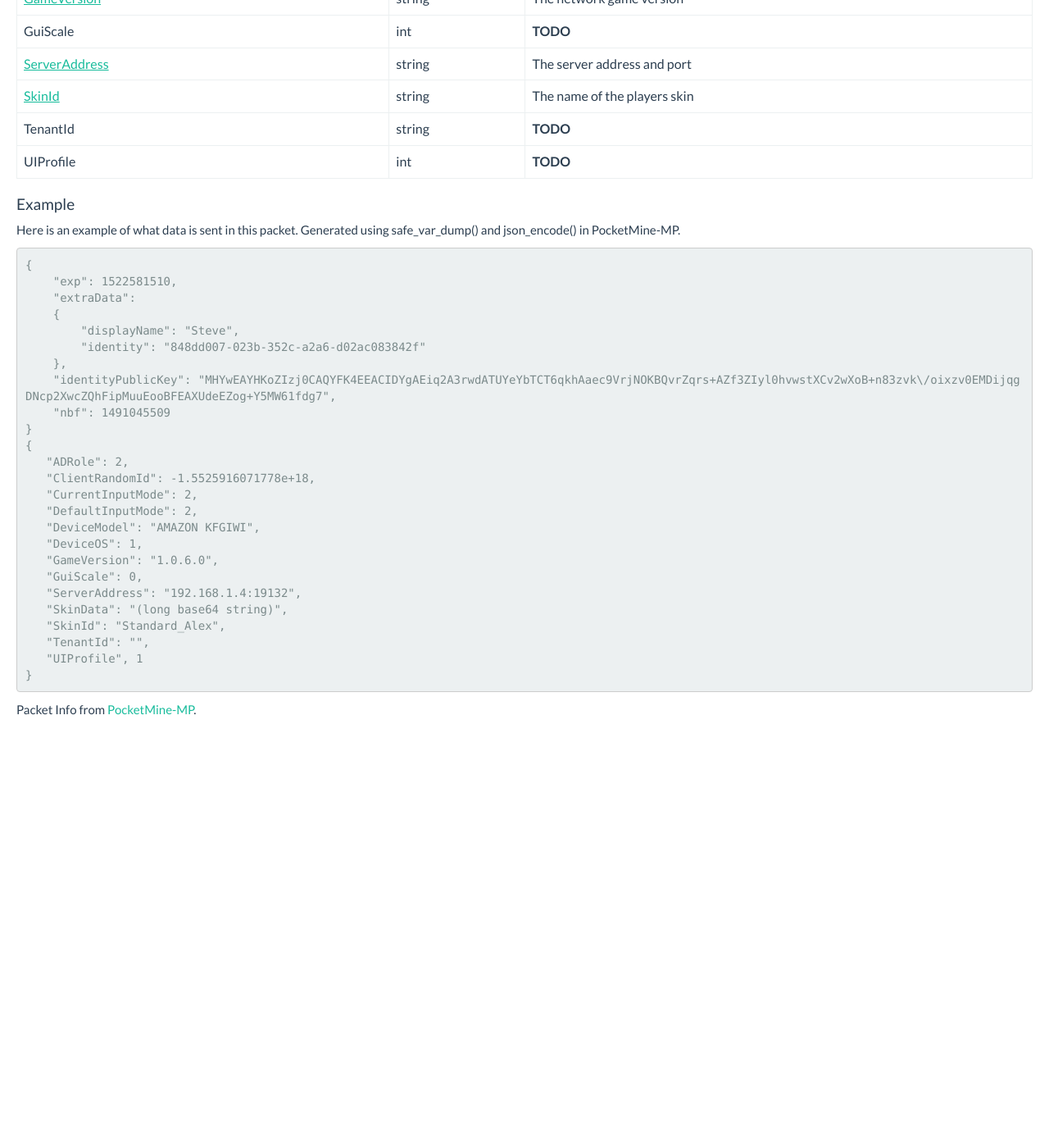
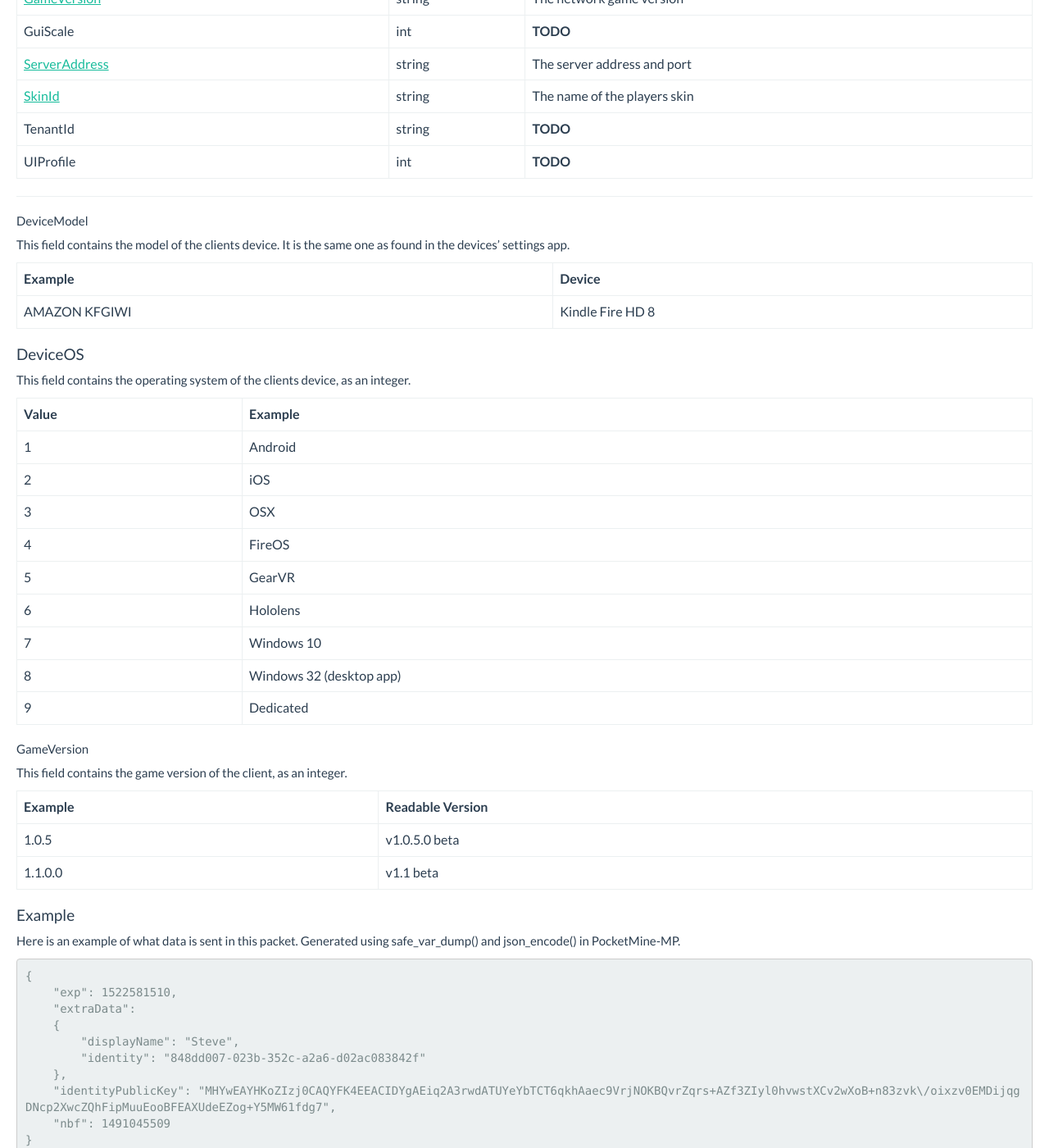
Before and after one commit to GNU-Droid/pe.thediamondyt.tk, a Jekyll site: the page built from _wiki/protocol/1.0.5/packets/Login.md, in a window 1280 px wide and 1400 px high, scrolled down 1121 px. Shown: the whole window at 82% size. Built offline with Jekyll 4.4.1, drawn with Linux system fonts in a browser that asks for light colours; before the commit the page ends 2008 px from its top, so only the background shows below that.

Commit message:
Update some login things

```diff
--- a/_layouts/login.html
+++ b/_layouts/login.html
@@ -3,65 +3,6 @@ layout: default
 ---
 <div class="page">
   {{ content }}
-</div>
-
-<!-- DeviceModel Modal -->
-<div class="modal fade" id="modalDeviceModel" tabindex="-1" role="dialog" aria-labelledby="DeviceOS">
-  <div class="modal-dialog" role="document">
-    <div class="modal-content">
-      <div class="modal-header">
-        <button type="button" class="close" data-dismiss="modal" aria-label="Close"><span aria-hidden="true">&times;</span></button>
-        <h4 class="modal-title" id="modalTitle">DeviceModel</h4>
-      </div>
-      <div class="modal-body">
-		This field contains the model of the client's device.<br/><br/>
-
-        For example (A Kindle Fire HD 8), AMAZON KFGIWI
-      </div>
-    </div>
-  </div>
-</div>
-
-<!-- DeviceOS Modal -->
-<div class="modal fade" id="modalDeviceOS" tabindex="-1" role="dialog" aria-labelledby="DeviceOS">
-  <div class="modal-dialog" role="document">
-    <div class="modal-content">
-      <div class="modal-header">
-        <button type="button" class="close" data-dismiss="modal" aria-label="Close"><span aria-hidden="true">&times;</span></button>
-        <h4 class="modal-title" id="modalTitle">DeviceOS</h4>
-      </div>
-      <div class="modal-body">
-		This field contains the operating system of the client.<br/><br/>
-
-        <li>1 - Android</li>
-		<li>2 - iOS</li>
-		<li>3 - OSX</li>
-		<li>4 - FireOS</li>
-		<li>5 - GearVR</li>
-		<li>6 - Hololens</li>
-		<li>7 - Windows10</li>
-		<li>8 - Win32</li>
-		<li>9 - Dedicated</li>
-      </div>
-    </div>
-  </div>
-</div>
-
-<!-- GameVersion Modal -->
-<div class="modal fade" id="modalGameVersion" tabindex="-1" role="dialog" aria-labelledby="DeviceOS">
-  <div class="modal-dialog" role="document">
-    <div class="modal-content">
-      <div class="modal-header">
-        <button type="button" class="close" data-dismiss="modal" aria-label="Close"><span aria-hidden="true">&times;</span></button>
-        <h4 class="modal-title" id="modalTitle">GameVersion</h4>
-      </div>
-      <div class="modal-body">
-		This field contains the game version displayed on the server listings page.<br/><br/>
-
-        For example, 1.1.0.0
-      </div>
-    </div>
-  </div>
 </div>
 
 <!-- ServerAddress Modal -->
--- a/_wiki/protocol/1.0.5/packets/Login.md
+++ b/_wiki/protocol/1.0.5/packets/Login.md
@@ -47,14 +47,54 @@ Click a field name for more info and examples.
 |ClientRandomId|float|**TODO**|
 |CurrentInputMode|int|**TODO**|
 |DefaultInpuutMode|int|**TODO**|
-|[DeviceModel](#){:data-toggle="modal"}{:data-target="#modalDeviceModel"} |string|The model of the device|
-|[DeviceOS](#){:data-toggle="modal"}{:data-target="#modalDeviceOS"} |int|**TODO**|
-|[GameVersion](#){:data-toggle="modal"}{:data-target="#modalGameVersion"} |string|The network game version|
+|[DeviceModel](#){:data-target="#DeviceModel"} |string|The model of the device|
+|[DeviceOS](#){:data-target="#DeviceOS"} |int|**TODO**|
+|[GameVersion](#){:data-target="#GameVersion"} |string|The network game version|
 |GuiScale|int|**TODO**|
 |[ServerAddress](#){:data-toggle="modal"}{:data-target="#modalServerAddress"} |string|The server address and port|
 |[SkinId](#){:data-toggle="modal"}{:data-target="#modalSkinId"} |string|The name of the players skin|
 |TenantId|string|**TODO**|
 |UIProfile|int|**TODO**|
+
+---
+
+##### DeviceModel
+This field contains the model of the clients device. It is the same one as found in the devices' settings app.
+
+{:.table}
+{:.table-bordered}
+|Example|Device|
+|-------|------|
+|AMAZON KFGIWI|Kindle Fire HD 8|
+
+
+#### DeviceOS
+This field contains the operating system of the clients device, as an integer.
+
+{:.table}
+{:.table-bordered}
+|Value|Example|
+|----|-------|
+|1|Android|
+|2|iOS|
+|3|OSX|
+|4|FireOS|
+|5|GearVR|
+|6|Hololens|
+|7|Windows 10|
+|8|Windows 32 (desktop app)|
+|9|Dedicated|
+
+
+##### GameVersion
+This field contains the game version of the client, as an integer.
+
+{:.table}
+{:.table-bordered}
+|Example|Readable Version|
+|-------|----------------|
+|1.0.5|v1.0.5.0 beta|
+|1.1.0.0|v1.1 beta|
 
 
 #### Example
```
